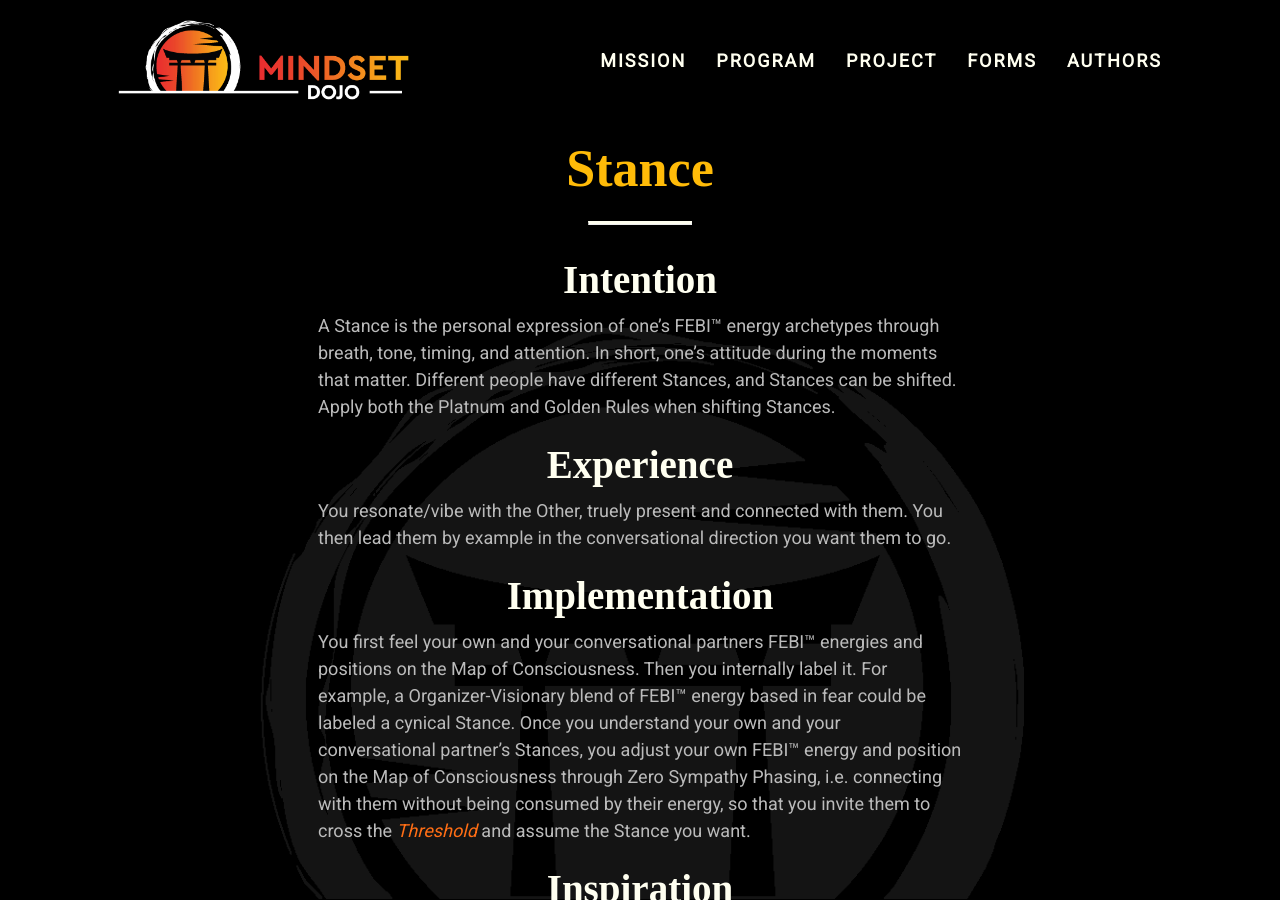
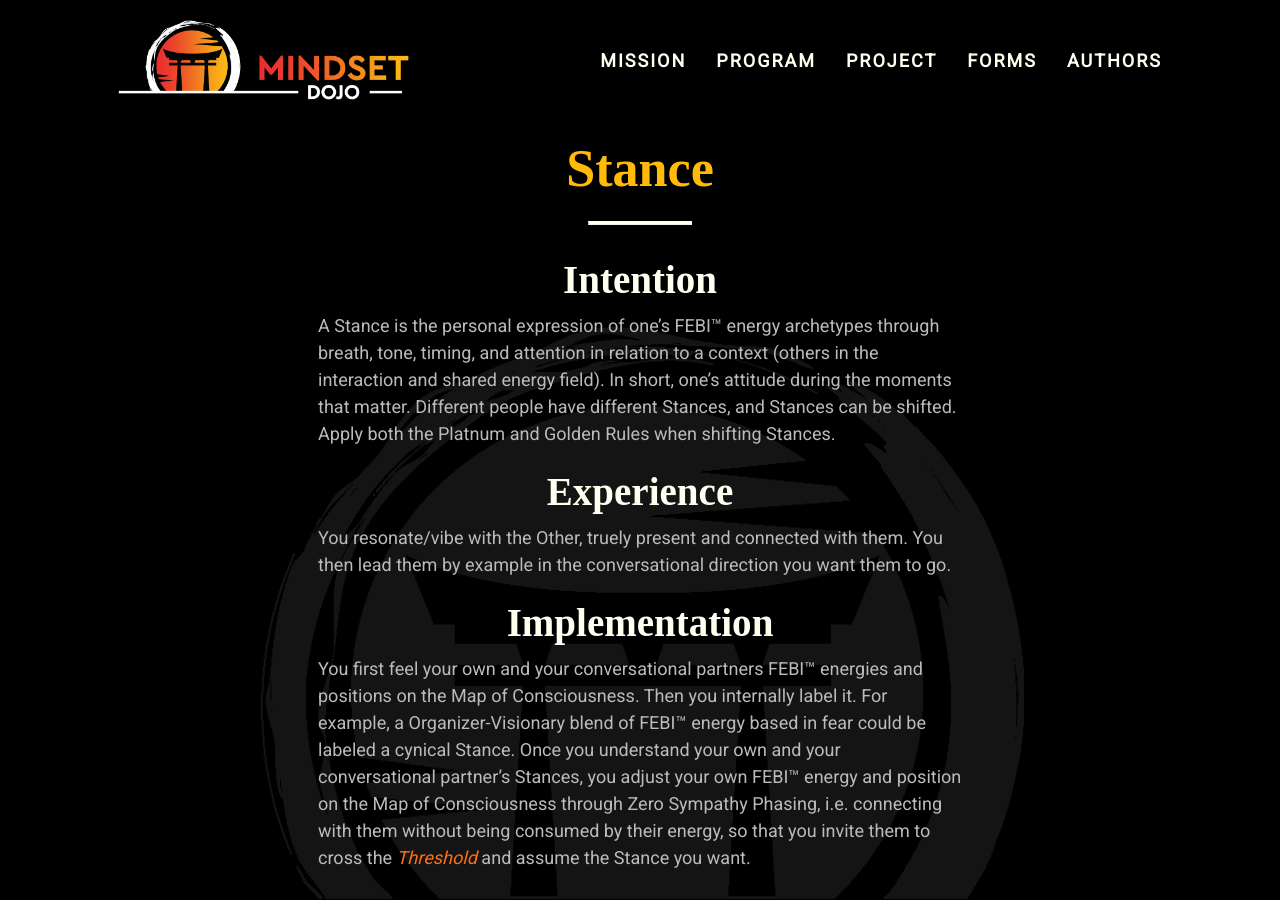
Before and after one commit to mindset-dojo/mindset-dojo.github.io, a Jekyll site: the page built from _forms/stance.md, in a window 1280 px wide and 900 px high. Built offline with Jekyll 4.4.1, drawn with Linux system fonts in a browser that asks for light colours; some web fonts are replaced.

Commit message:
fix(stance): clarify what it is in relation to.

```diff
--- a/_forms/stance.md
+++ b/_forms/stance.md
@@ -7,12 +7,12 @@
 authors:
   - michael-basil
   - kyle-ingersoll
-excerpt: "A Stance is the personal expression of one's FEBI™ energy archetypes through breath, tone, timing, and attention."
+excerpt: "A Stance is the personal expression of one's FEBI™ energy archetypes through breath, tone, timing, and attention in relation to a context (others in the interaction and shared energy field)."
 ---
 
 ## Intention
 
-A Stance is the personal expression of one's FEBI™ energy archetypes through breath, tone, timing, and attention. In short, one's attitude during the moments that matter. Different people have different Stances, and Stances can be shifted. Apply both the Platnum and Golden Rules when shifting Stances.
+A Stance is the personal expression of one's FEBI™ energy archetypes through breath, tone, timing, and attention in relation to a context (others in the interaction and shared energy field). In short, one's attitude during the moments that matter. Different people have different Stances, and Stances can be shifted. Apply both the Platnum and Golden Rules when shifting Stances.
 
 ## Experience
 
```
